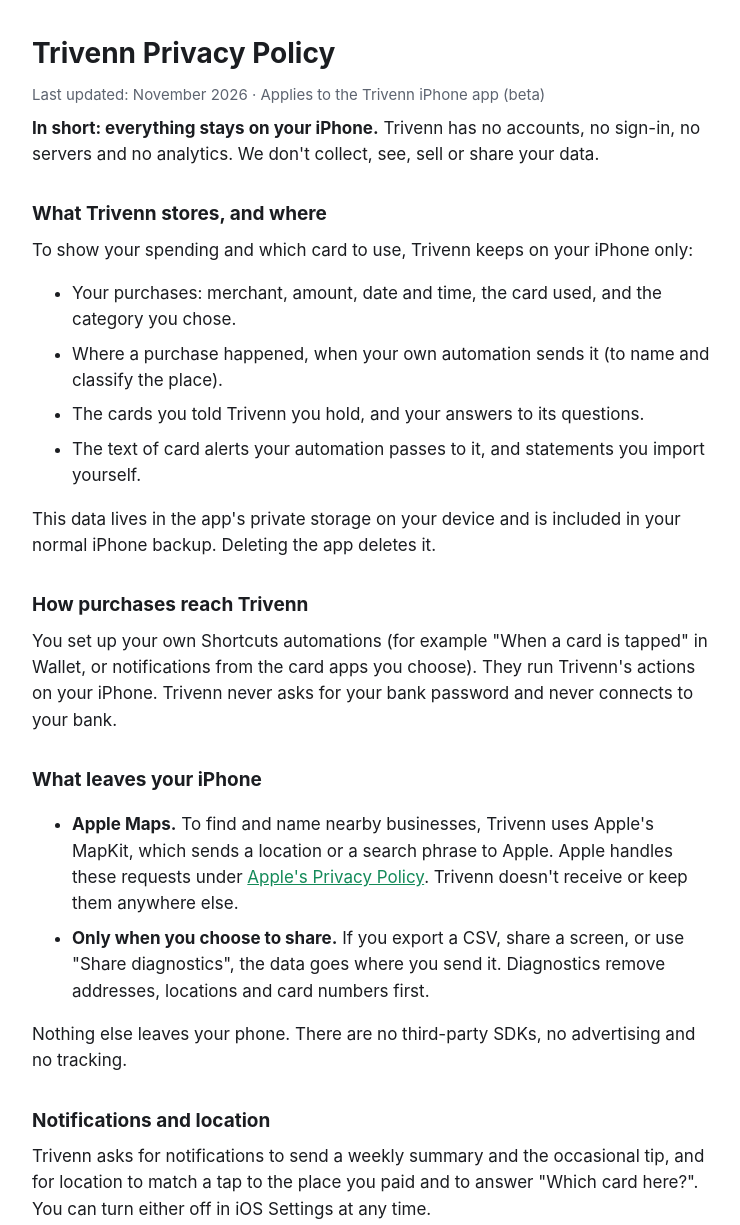
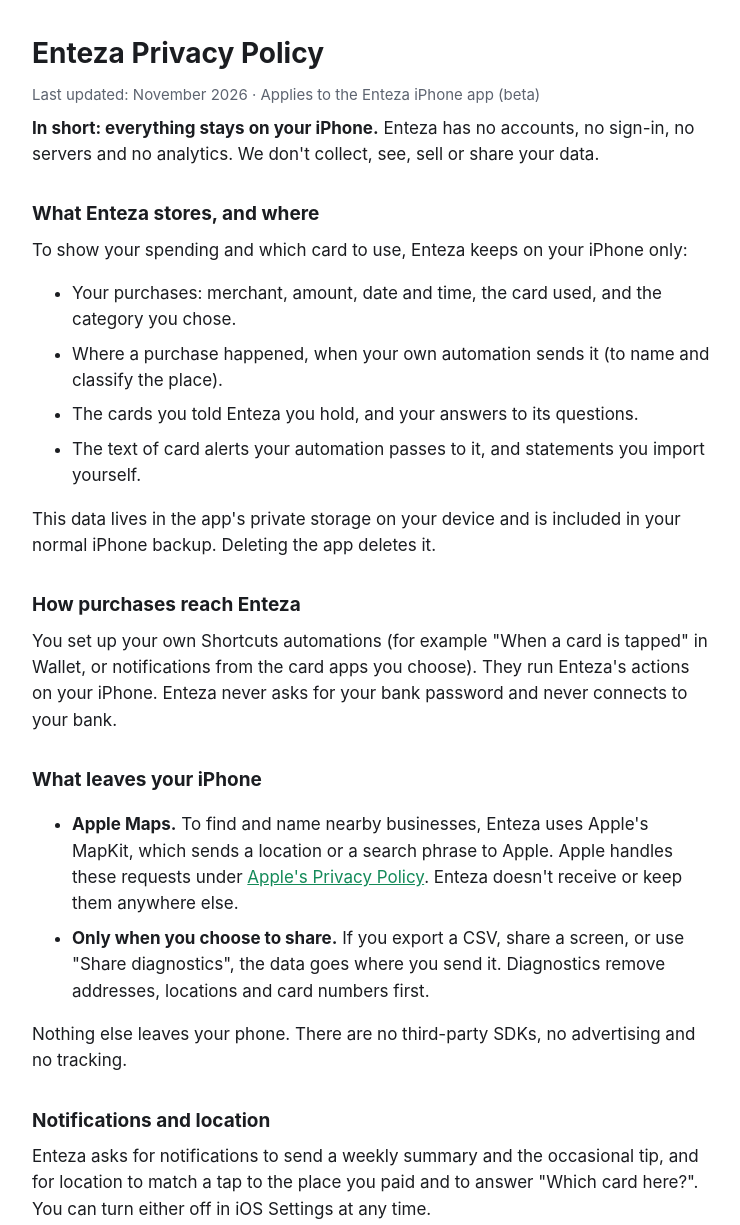
Before and after one commit to saadhkhan1980/enteza-privacy, a plain HTML site: page index.html in a window 1280 px wide. Shown: the top 1225 px of the page, without its empty margins (268-1008 px from the left). Drawn offline with Linux system fonts and the light colour scheme.

Commit message:
Enteza privacy policy (renamed from Trivenn)

```diff
--- a/index.html
+++ b/index.html
@@ -3,7 +3,7 @@
 <head>
 <meta charset="utf-8">
 <meta name="viewport" content="width=device-width, initial-scale=1">
-<title>Trivenn Privacy Policy</title>
+<title>Enteza Privacy Policy</title>
 <style>
   :root { --bg: #ffffff; --text: #1b1d21; --muted: #5d6470; --accent: #148a59; --rule: #e3e6ea; }
   @media (prefers-color-scheme: dark) { :root { --bg: #121418; --text: #f2f3f5; --muted: #a3a9b5; --accent: #3ddc97; --rule: #2a2f38; } }
@@ -19,33 +19,33 @@
 </style>
 </head>
 <body>
-<h1>Trivenn Privacy Policy</h1>
-<p class="muted">Last updated: November 2026 · Applies to the Trivenn iPhone app (beta)</p>
+<h1>Enteza Privacy Policy</h1>
+<p class="muted">Last updated: November 2026 · Applies to the Enteza iPhone app (beta)</p>
 
-<p><strong>In short: everything stays on your iPhone.</strong> Trivenn has no accounts, no sign-in, no servers and no
+<p><strong>In short: everything stays on your iPhone.</strong> Enteza has no accounts, no sign-in, no servers and no
 analytics. We don't collect, see, sell or share your data.</p>
 
-<h2>What Trivenn stores, and where</h2>
-<p>To show your spending and which card to use, Trivenn keeps on your iPhone only:</p>
+<h2>What Enteza stores, and where</h2>
+<p>To show your spending and which card to use, Enteza keeps on your iPhone only:</p>
 <ul>
   <li>Your purchases: merchant, amount, date and time, the card used, and the category you chose.</li>
   <li>Where a purchase happened, when your own automation sends it (to name and classify the place).</li>
-  <li>The cards you told Trivenn you hold, and your answers to its questions.</li>
+  <li>The cards you told Enteza you hold, and your answers to its questions.</li>
   <li>The text of card alerts your automation passes to it, and statements you import yourself.</li>
 </ul>
 <p>This data lives in the app's private storage on your device and is included in your normal iPhone backup. Deleting
 the app deletes it.</p>
 
-<h2>How purchases reach Trivenn</h2>
+<h2>How purchases reach Enteza</h2>
 <p>You set up your own Shortcuts automations (for example "When a card is tapped" in Wallet, or notifications from the
-card apps you choose). They run Trivenn's actions on your iPhone. Trivenn never asks for your bank password and never
+card apps you choose). They run Enteza's actions on your iPhone. Enteza never asks for your bank password and never
 connects to your bank.</p>
 
 <h2>What leaves your iPhone</h2>
 <ul>
-  <li><strong>Apple Maps.</strong> To find and name nearby businesses, Trivenn uses Apple's MapKit, which sends a
+  <li><strong>Apple Maps.</strong> To find and name nearby businesses, Enteza uses Apple's MapKit, which sends a
   location or a search phrase to Apple. Apple handles these requests under
-  <a href="https://www.apple.com/legal/privacy/">Apple's Privacy Policy</a>. Trivenn doesn't receive or keep them anywhere
+  <a href="https://www.apple.com/legal/privacy/">Apple's Privacy Policy</a>. Enteza doesn't receive or keep them anywhere
   else.</li>
   <li><strong>Only when you choose to share.</strong> If you export a CSV, share a screen, or use "Share diagnostics",
   the data goes where you send it. Diagnostics remove addresses, locations and card numbers first.</li>
@@ -53,20 +53,20 @@ connects to your bank.</p>
 <p>Nothing else leaves your phone. There are no third-party SDKs, no advertising and no tracking.</p>
 
 <h2>Notifications and location</h2>
-<p>Trivenn asks for notifications to send a weekly summary and the occasional tip, and for location to match a tap to
+<p>Enteza asks for notifications to send a weekly summary and the occasional tip, and for location to match a tap to
 the place you paid and to answer "Which card here?". You can turn either off in iOS Settings at any time.</p>
 
 <h2>Children</h2>
-<p>Trivenn isn't directed at children under 13.</p>
+<p>Enteza isn't directed at children under 13.</p>
 
 <h2>Changes</h2>
-<p>If Trivenn ever adds anything that changes this (for example optional sync through your own iCloud, or an opt-in
+<p>If Enteza ever adds anything that changes this (for example optional sync through your own iCloud, or an opt-in
 way to share facts about public businesses), this page will say so before it happens, and it will be off unless you
 turn it on.</p>
 
 <hr>
-<p class="muted">Trivenn isn't affiliated with any bank or card issuer. Card names are used only to identify your cards.
+<p class="muted">Enteza isn't affiliated with any bank or card issuer. Card names are used only to identify your cards.
 Questions: during the beta, use <strong>Send Beta Feedback</strong> in the TestFlight app (or take a screenshot in
-Trivenn and tap Share Beta Feedback).</p>
+Enteza and tap Share Beta Feedback).</p>
 </body>
 </html>
```
